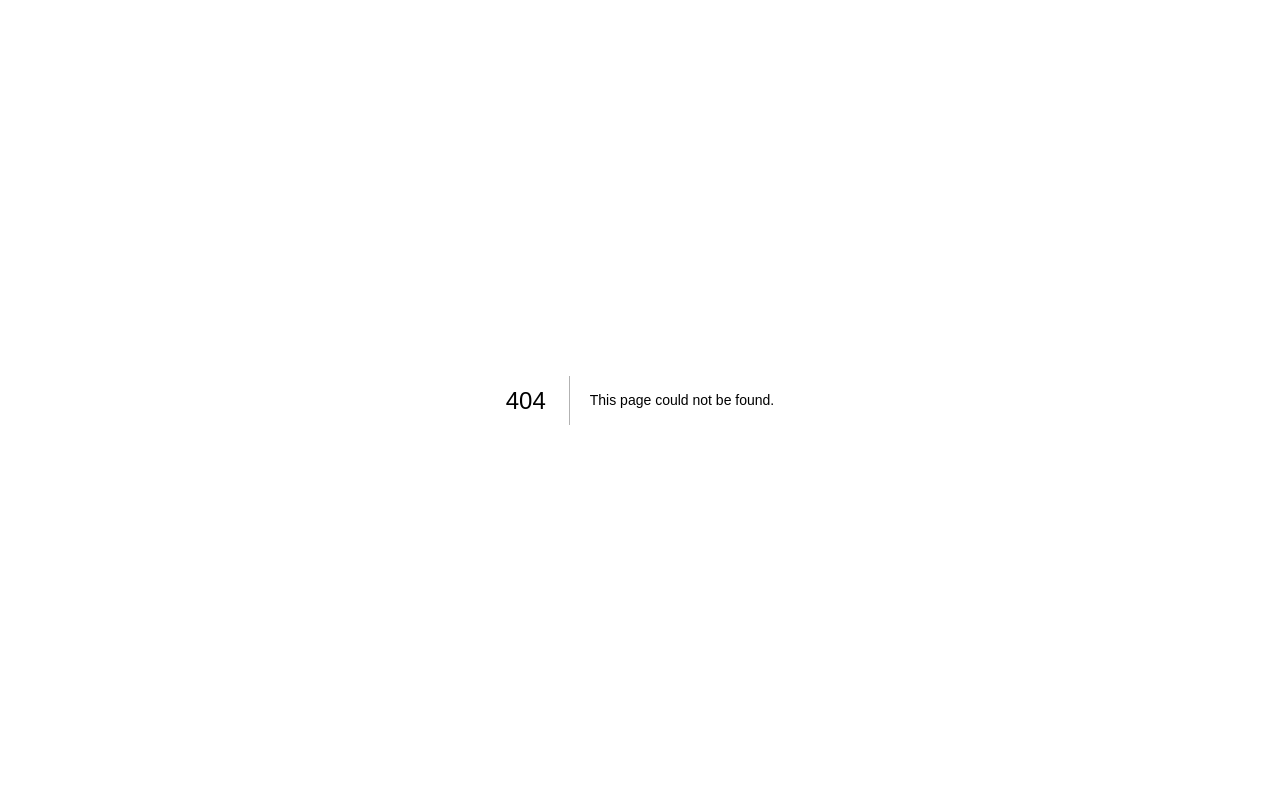
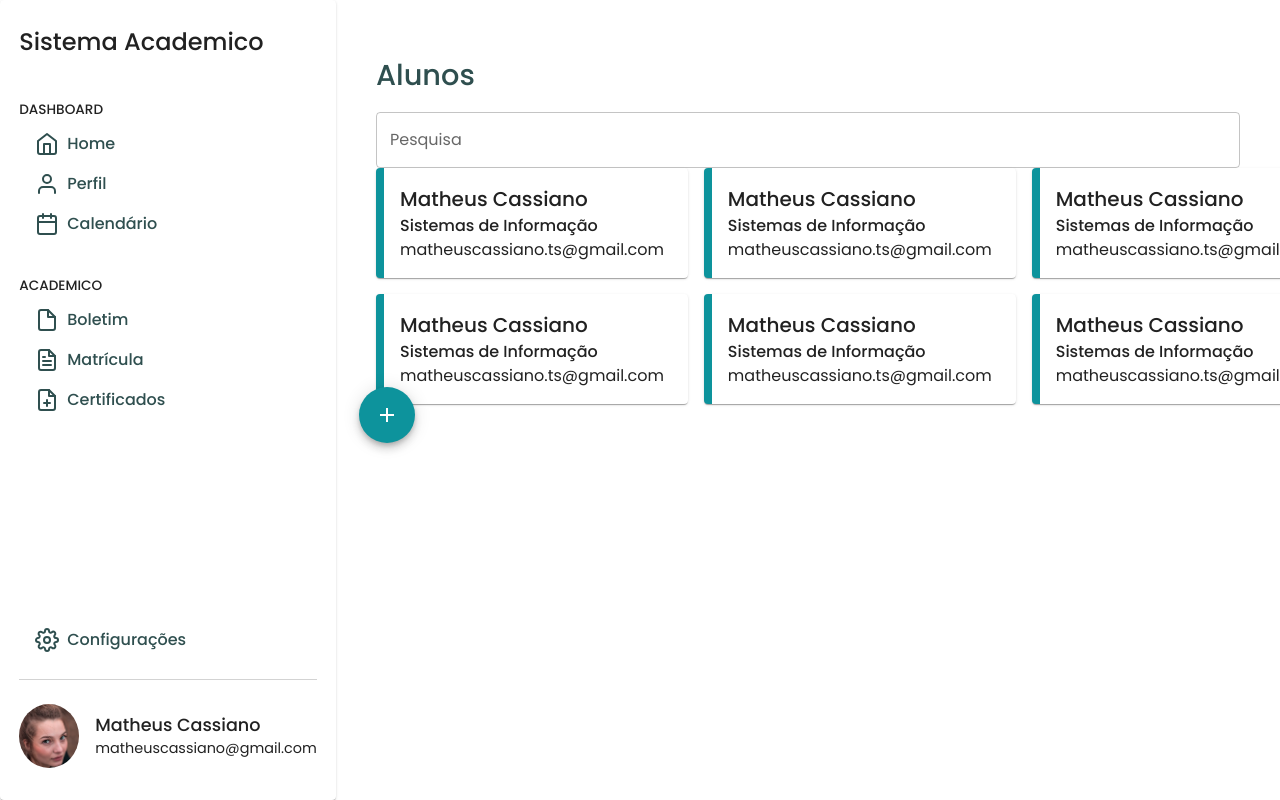
Before and after one commit to matheuscassiano/siaca-front, a Next.js app: page /alunos in a window 1280 px wide. Before the commit this address had no page. Built offline with nearby package versions, Linux system fonts and the light colour scheme.

Commit message:
feat(student): add list page

```diff
--- /dev/null
+++ b/pages/alunos/index.tsx
@@ -0,0 +1,64 @@
+import { List } from "@/components/List";
+import SideMenu from "@/components/SideMenu";
+import AddButton from "@/styles/AddButton";
+import { HeaderTitle } from "@/styles/HeaderTitle";
+import { PageContainer, PageContent } from "@/styles/Page";
+import SearchField from "@/styles/SearchField";
+import { Add } from "@mui/icons-material";
+import Head from "next/head";
+
+export default function StudentsPage() {
+  const students = [
+    {
+      title: "Matheus Cassiano",
+      subtitle: "Sistemas de Informação",
+      description: "matheuscassiano.ts@gmail.com",
+    },
+    {
+      title: "Matheus Cassiano",
+      subtitle: "Sistemas de Informação",
+      description: "matheuscassiano.ts@gmail.com",
+    },
+    {
+      title: "Matheus Cassiano",
+      subtitle: "Sistemas de Informação",
+      description: "matheuscassiano.ts@gmail.com",
+    },
+    {
+      title: "Matheus Cassiano",
+      subtitle: "Sistemas de Informação",
+      description: "matheuscassiano.ts@gmail.com",
+    },
+    {
+      title: "Matheus Cassiano",
+      subtitle: "Sistemas de Informação",
+      description: "matheuscassiano.ts@gmail.com",
+    },
+    {
+      title: "Matheus Cassiano",
+      subtitle: "Sistemas de Informação",
+      description: "matheuscassiano.ts@gmail.com",
+    },
+  ];
+
+  return (
+    <>
+      <Head>
+        <title>Alunos</title>
+      </Head>
+      <PageContainer>
+        <SideMenu />
+        <PageContent>
+          <section>
+            <HeaderTitle>Alunos</HeaderTitle>
+            <SearchField label="Pesquisa" />
+            <List items={students} />
+          </section>
+          <AddButton color="primary" aria-label="add">
+            <Add />
+          </AddButton>
+        </PageContent>
+      </PageContainer>
+    </>
+  );
+}
```
Also changed, not shown: pages/alunos/styles.ts (added, +15 -0 lines).
